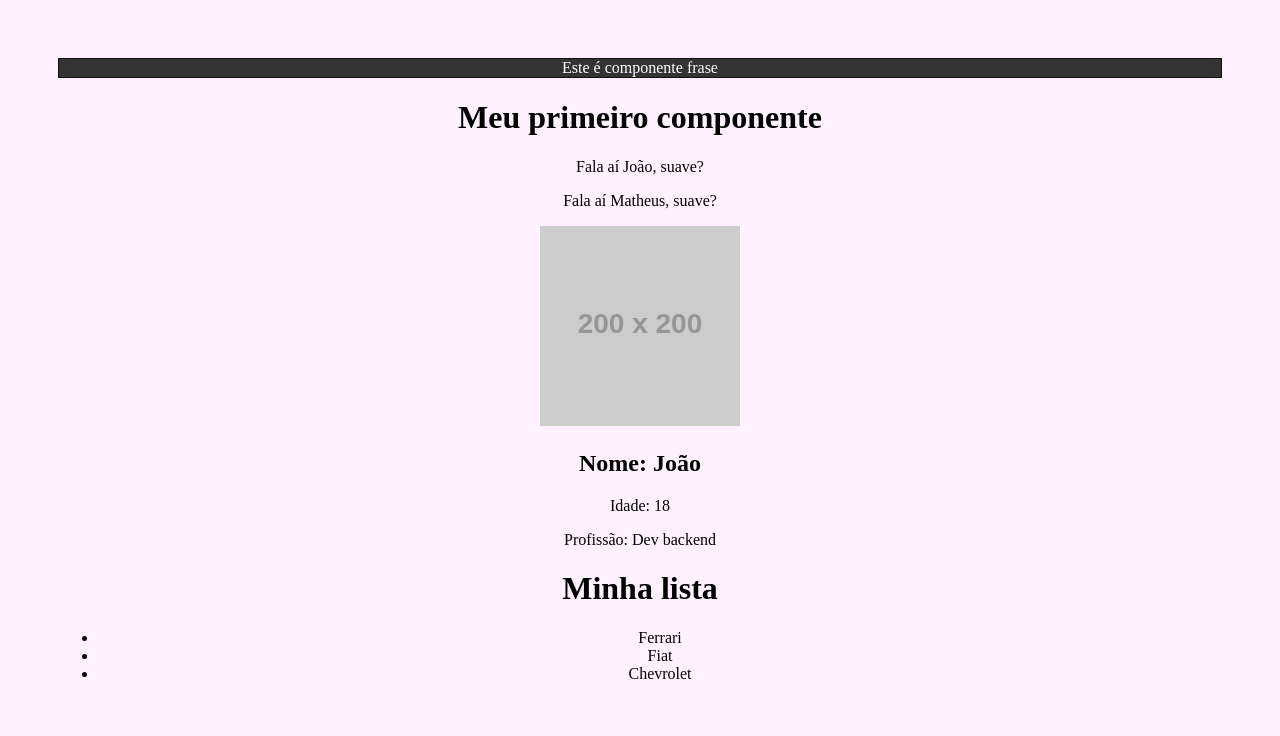
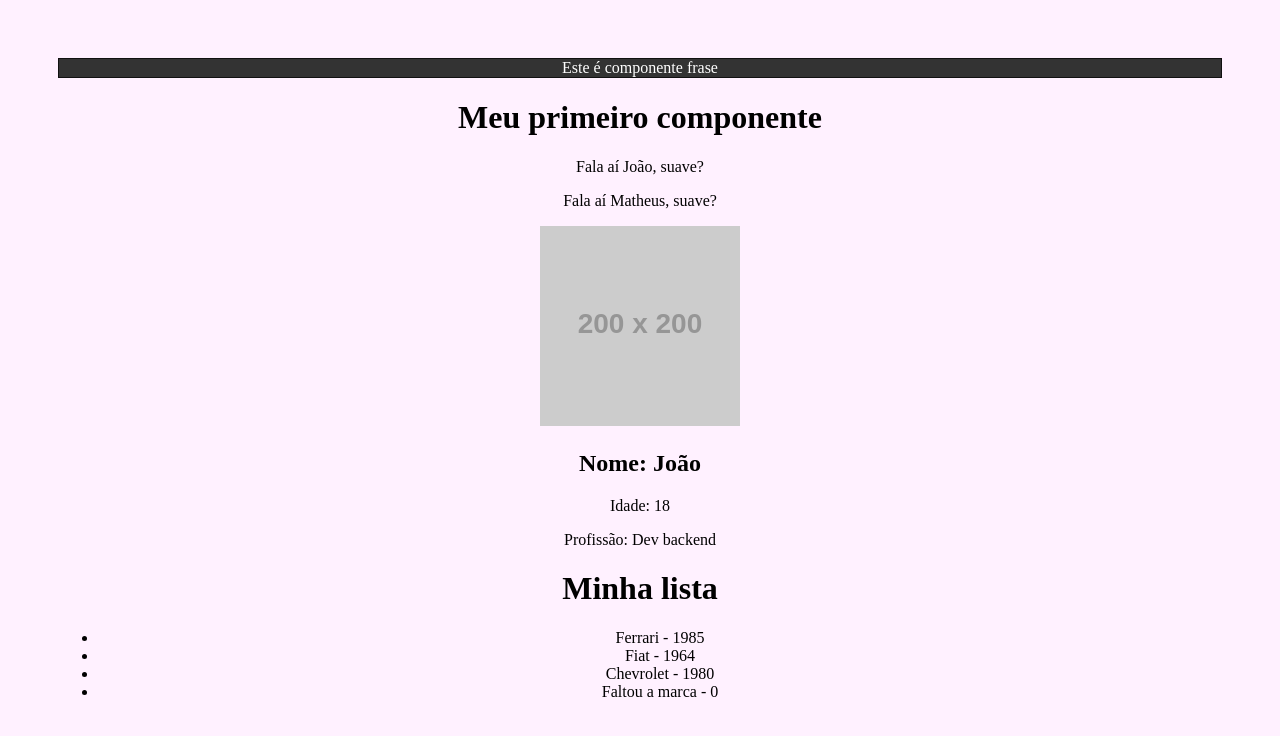
Before and after one commit to joao-pedro01/React.js, a React (Create React App) app: page / in a window 1280 px wide. Shown: the top 736 px of the page. Built offline with nearby package versions, Linux system fonts and the light colour scheme.

Commit message:
Avançando props

```diff
--- a/src/components/Item.js
+++ b/src/components/Item.js
@@ -1,9 +1,21 @@
-function Item(props) {
+import PropTypes from 'prop-types'
+
+function Item({ marca, ano_lancamento }) {
     return (
         <>
-            <li>{props.marca}</li>
+            <li>{marca} - {ano_lancamento}</li>
         </>
     )
 }
 
+Item.propTypes = {
+    marca: PropTypes.string.isRequired,
+    ano_lancamento: PropTypes.number
+}
+
+Item.defaultProps = {
+    marca: 'Faltou a marca',
+    ano_lancamento: 0
+}
+
 export default Item;
--- a/src/components/List.js
+++ b/src/components/List.js
@@ -5,9 +5,10 @@
         <>
             <h1>Minha lista</h1>
             <ul>
-                <Item marca="Ferrari" />
-                <Item marca="Fiat" />
-                <Item marca="Chevrolet" />
+                <Item marca="Ferrari" ano_lancamento={1985} />
+                <Item marca="Fiat" ano_lancamento={1964} />
+                <Item marca="Chevrolet" ano_lancamento={1980} />
+                <Item />
             </ul>
         </>
     )
```
